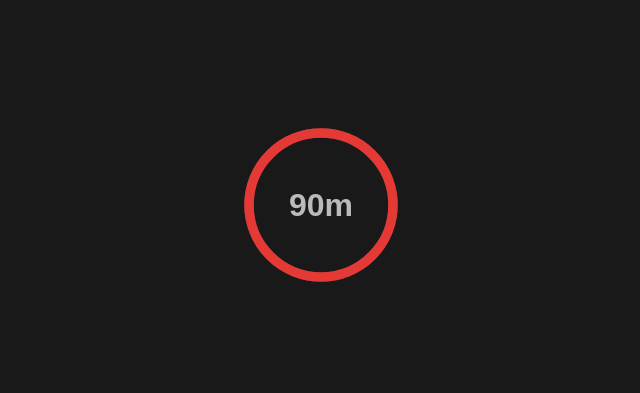
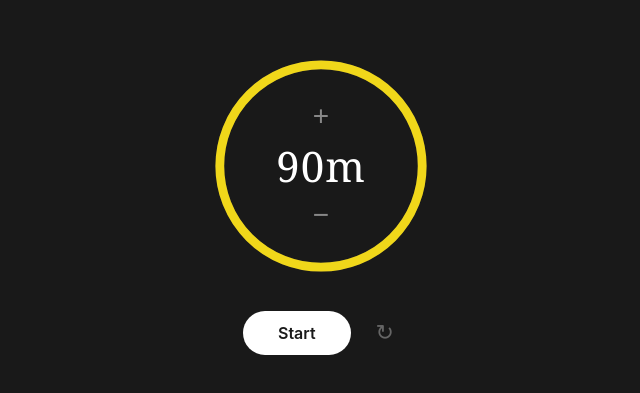
Before and after one commit to Glitch-Paul/Smarter-Phone, a plain HTML site: page timer.html in a window 1280 px wide. Shown: the part 195-588 px from the top of the page, without its empty margins (319-959 px from the left). Drawn offline with Linux system fonts and the light colour scheme.

Commit message:
Update timer.html

```diff
--- a/timer.html
+++ b/timer.html
@@ -5,40 +5,88 @@
   <style>
     body {
       background-color: #191919; /* Notion Dark Mode */
-      display: flex; justify-content: center; align-items: center;
-      height: 100vh; margin: 0; font-family: sans-serif;
-      cursor: pointer; user-select: none; color: rgba(255,255,255,0.7);
+      display: flex; flex-direction: column; justify-content: center; align-items: center;
+      height: 100vh; margin: 0; color: #fff;
+      font-family: ui-serif, Georgia, Cambria, "Times New Roman", Times, serif; /* Serif Schriftart */
+      user-select: none;
     }
-    .timer-ring { width: 160px; height: 160px; position: relative; }
-    svg { transform: rotate(-90deg); width: 100%; height: 100%; }
-    .bg-ring { fill: none; stroke: #333; stroke-width: 6; }
+
+    .timer-container {
+      position: relative; width: 220px; height: 220px;
+      display: flex; flex-direction: column; justify-content: center; align-items: center;
+    }
+
+    svg { position: absolute; top: 0; left: 0; transform: rotate(-90deg); width: 100%; height: 100%; }
+    .bg-ring { fill: none; stroke: #333; stroke-width: 4; }
     .progress-ring {
-      fill: none; stroke: #E53935; stroke-width: 6;
-      stroke-linecap: round; transition: stroke-dashoffset 1s linear;
+      fill: none; stroke: #F0D71A; /* Dezent gelb/orange wie beim Indify-Indikator */
+      stroke-width: 4; stroke-linecap: round; transition: stroke-dashoffset 1s linear;
     }
-    .time-text {
-      position: absolute; top: 50%; left: 50%;
-      transform: translate(-50%, -50%); font-size: 32px; font-weight: 600;
+
+    .center-display {
+      position: relative; z-index: 10; display: flex; flex-direction: column; align-items: center; justify-content: center;
     }
+
+    .time-text { font-size: 42px; font-weight: normal; margin: 5px 0; color: #fff; letter-spacing: 1px; }
+
+    .adjust-btn {
+      background: none; border: none; color: #888; font-size: 28px; cursor: pointer;
+      padding: 0 20px; transition: color 0.2s; font-family: sans-serif;
+    }
+    .adjust-btn:hover:not(:disabled) { color: #fff; }
+    .adjust-btn:disabled { color: #222; cursor: default; }
+
+    .controls {
+      margin-top: 35px; display: flex; align-items: center; gap: 20px;
+    }
+
+    .start-btn {
+      background: #fff; color: #191919; border: none; border-radius: 25px;
+      padding: 12px 35px; font-size: 16px; font-weight: 600; cursor: pointer;
+      font-family: -apple-system, BlinkMacSystemFont, "Segoe UI", Roboto, sans-serif;
+      transition: opacity 0.2s;
+    }
+    .start-btn:active { opacity: 0.8; }
+
+    .reset-btn {
+      background: none; border: none; color: #666; font-size: 22px; cursor: pointer; padding: 5px;
+    }
+    .reset-btn:hover { color: #aaa; }
   </style>
 </head>
 <body>
-  <div class="timer-ring" onclick="toggleTimer()">
+
+  <div class="timer-container">
     <svg viewBox="0 0 100 100">
-      <circle class="bg-ring" cx="50" cy="50" r="45"></circle>
-      <circle class="progress-ring" cx="50" cy="50" r="45" id="ring"></circle>
+      <circle class="bg-ring" cx="50" cy="50" r="46"></circle>
+      <circle class="progress-ring" cx="50" cy="50" r="46" id="ring"></circle>
     </svg>
-    <div class="time-text" id="time">90m</div>
+    <div class="center-display">
+      <button class="adjust-btn" id="btn-plus" onclick="adjustTime(1)">+</button>
+      <div class="time-text" id="time">90m</div>
+      <button class="adjust-btn" id="btn-minus" onclick="adjustTime(-1)">−</button>
+    </div>
+  </div>
+
+  <div class="controls">
+    <button class="start-btn" id="start-btn" onclick="toggleTimer()">Start</button>
+    <button class="reset-btn" onclick="resetTimer()">&#x21bb;</button>
   </div>
 
   <script>
-    const START_MINUTES = 90; // Hier deine Dauer ändern (z.B. 30 oder 90)
-    let totalSecs = START_MINUTES * 60, timeLeft = totalSecs, timerId = null;
-    const ring = document.getElementById('ring'), timeText = document.getElementById('time');
-    const circ = 2 * Math.PI * 45;
+    let totalSecs = 90 * 60; // Startwert: 90 Minuten
+    let timeLeft = totalSecs;
+    let timerId = null;
+
+    const timeText = document.getElementById('time');
+    const startBtn = document.getElementById('start-btn');
+    const btnPlus = document.getElementById('btn-plus');
+    const btnMinus = document.getElementById('btn-minus');
+    const ring = document.getElementById('ring');
+
+    const circ = 2 * Math.PI * 46;
     ring.style.strokeDasharray = circ;
 
-    // Autarker Synthesizer-Alarm (benötigt keine externen Audio-Dateien)
     function playAlarm() {
       const ctx = new (window.AudioContext || window.webkitAudioContext)();
       const osc = ctx.createOscillator(), gain = ctx.createGain();
@@ -49,27 +97,64 @@
       osc.start(); osc.stop(ctx.currentTime + 1.5);
     }
 
-    function update() {
+    function updateDisplay() {
       timeText.innerText = Math.ceil(timeLeft / 60) + 'm';
       ring.style.strokeDashoffset = circ - (timeLeft / totalSecs) * circ;
     }
 
+    function adjustTime(minutes) {
+      if (timerId !== null) return; // Verhindert Änderungen während der Timer läuft
+      const newTotal = totalSecs + (minutes * 60);
+      const newLeft = timeLeft + (minutes * 60);
+      if (newLeft > 0) { // Timer kann nicht ins Minus fallen
+        totalSecs = newTotal;
+        timeLeft = newLeft;
+        updateDisplay();
+      }
+    }
+
+    function resetTimer() {
+      if (timerId !== null) {
+        clearInterval(timerId);
+        timerId = null;
+      }
+      timeLeft = totalSecs;
+      startBtn.innerText = 'Start';
+      btnPlus.disabled = false;
+      btnMinus.disabled = false;
+      updateDisplay();
+    }
+
     function toggleTimer() {
       if (timerId) {
-        clearInterval(timerId); timerId = null; // Pause
+        clearInterval(timerId);
+        timerId = null;
+        startBtn.innerText = 'Resume';
+        btnPlus.disabled = false; // Buttons wieder aktivieren beim Pausieren
+        btnMinus.disabled = false;
       } else {
-        if (timeLeft <= 0) timeLeft = totalSecs; // Reset nach Ablauf
-        update();
+        if (timeLeft <= 0) timeLeft = totalSecs;
+        startBtn.innerText = 'Pause';
+        btnPlus.disabled = true; // Buttons ausgrauen während Timer läuft
+        btnMinus.disabled = true;
+        updateDisplay();
+
         timerId = setInterval(() => {
-          timeLeft--; update();
+          timeLeft--;
+          updateDisplay();
           if (timeLeft <= 0) {
-            clearInterval(timerId); timerId = null;
-            playAlarm(); timeText.innerText = "0m";
+            clearInterval(timerId);
+            timerId = null;
+            startBtn.innerText = 'Start';
+            btnPlus.disabled = false;
+            btnMinus.disabled = false;
+            playAlarm();
           }
         }, 1000);
       }
     }
-    update();
+
+    updateDisplay();
   </script>
 </body>
 </html>
```
